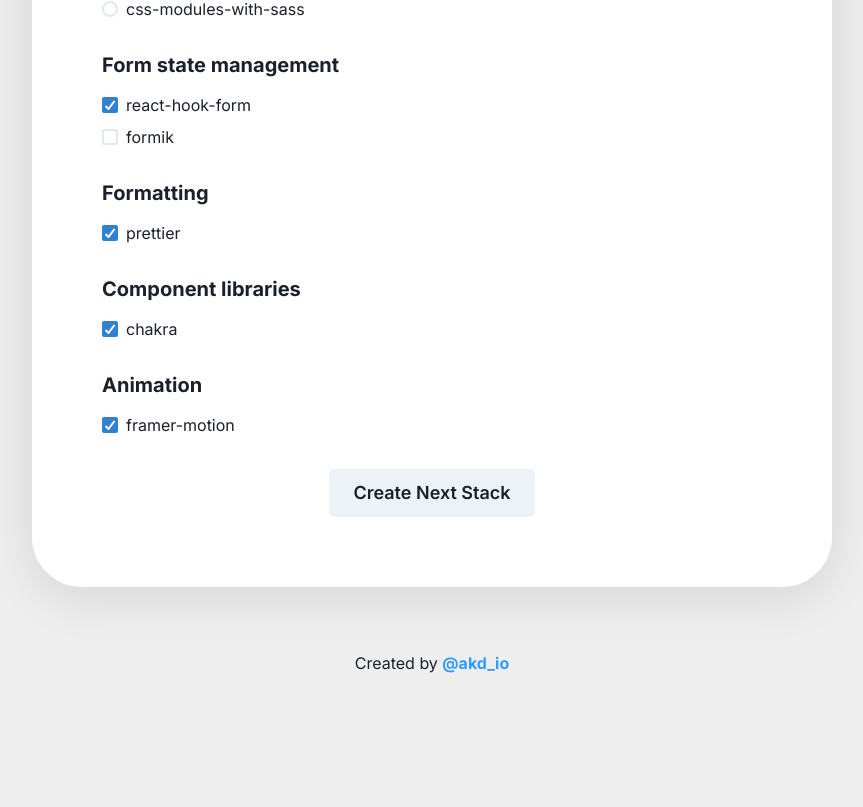
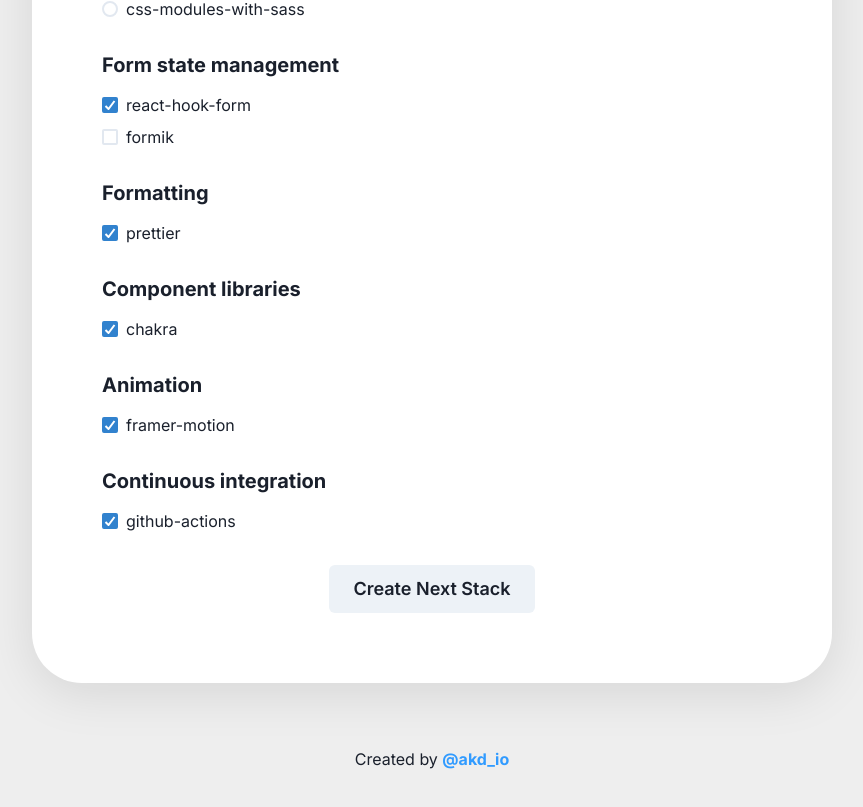
Before and after one commit to akd-io/create-next-stack-website, a Next.js app: page / in a window 1280 px wide. Shown: the part 812-1619 px from the top of the page, without its empty margins (208-1071 px from the left). Before the commit the page ends 1537 px from the top, so only its background shows below. Built offline with nearby package versions, Linux system fonts and the light colour scheme.

Commit message:
Add GitHub Actions

```diff
--- a/templates/LandingPage/LandingPageTemplate.tsx
+++ b/templates/LandingPage/LandingPageTemplate.tsx
@@ -37,6 +37,7 @@
 const formattingLibraries = arrayToKeyToKeyMap(["prettier"]);
 const componentLibraries = arrayToKeyToKeyMap(["chakra"]);
 const animationLibraries = arrayToKeyToKeyMap(["framer-motion"]);
+const continuousIntegrations = arrayToKeyToKeyMap(["github-actions"]);
 
 type FormData = {
   packageManager: keyof typeof packageManagers;
@@ -45,6 +46,7 @@
   formatting: Array<keyof typeof formattingLibraries>;
   componentLibraries: Array<keyof typeof componentLibraries>;
   animationLibraries: Array<keyof typeof animationLibraries>;
+  continuousIntegrations: Array<keyof typeof continuousIntegrations>;
 };
 const defaultFormData: FormData = {
   packageManager: "yarn",
@@ -53,6 +55,7 @@
   formatting: [formattingLibraries.prettier],
   componentLibraries: [componentLibraries.chakra],
   animationLibraries: [animationLibraries["framer-motion"]],
+  continuousIntegrations: [continuousIntegrations["github-actions"]],
 };
 const formDataKeys = objectToKeyToKeyMap(defaultFormData);
 
@@ -291,6 +294,33 @@
                     />
                   </Stack>
 
+                  <Stack spacing="4">
+                    <Heading as="h3" size="md">
+                      Continuous integration
+                    </Heading>
+                    <Controller
+                      name={formDataKeys.continuousIntegrations}
+                      control={control}
+                      render={({ field }) => (
+                        <CheckboxGroup {...field}>
+                          <Stack direction="column">
+                            {Object.keys(continuousIntegrations).map(
+                              (continuousIntegration) => (
+                                <Checkbox
+                                  key={continuousIntegration}
+                                  id={`radio-${continuousIntegration}`}
+                                  value={continuousIntegration}
+                                >
+                                  {continuousIntegration}
+                                </Checkbox>
+                              )
+                            )}
+                          </Stack>
+                        </CheckboxGroup>
+                      )}
+                    />
+                  </Stack>
+
                   <Stack align="center">
                     <Button type="submit" size="lg">
                       Create Next Stack
```
